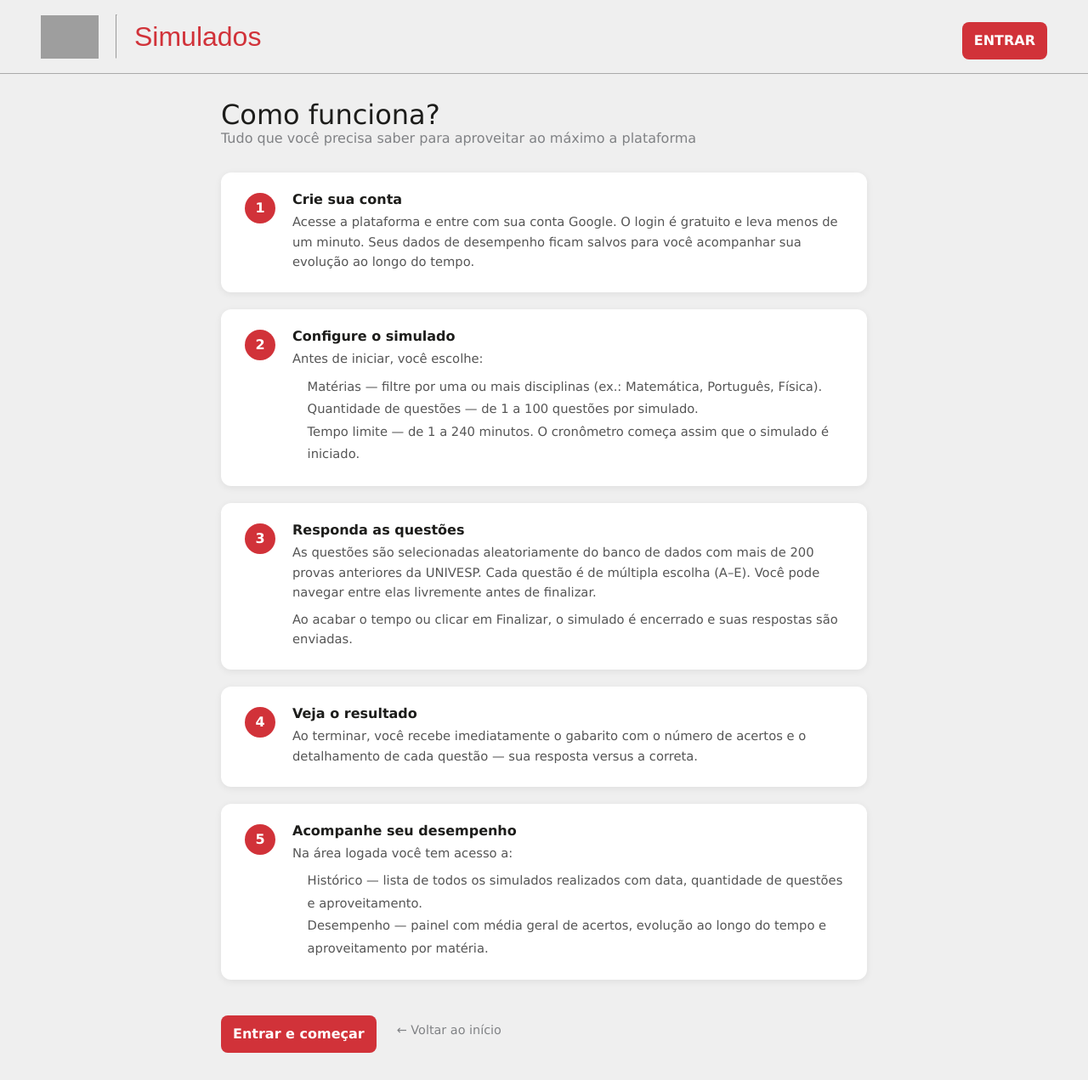
After one commit to oliveiramilena/projeto-integrador-1, a Flask app: page /como-funciona in a window 1280 px wide. The commit adds this page. Shown: the whole page at 85% size. Run offline with Flask 3, Linux system fonts and the light colour scheme; grey boxes are pictures that could not be loaded.

Commit message:
feat: final adjusts

```diff
--- a/app/controllers/home.py
+++ b/app/controllers/home.py
@@ -18,6 +18,7 @@ def inicio():
 
 
 @home.route("/questionario", methods=["GET"])
+@login_required
 def questionario():
     materias = db.session.query(Question.subject).distinct().order_by(Question.subject).all()
     materias = [m[0] for m in materias]
@@ -25,6 +26,7 @@ def questionario():
 
 
 @home.route("/questionario/iniciar", methods=["GET"])
+@login_required
 def questionario_iniciar():
     materias_sel = request.args.getlist("materias")
     quantidade = request.args.get("quantidade", 10, type=int)
@@ -58,6 +60,7 @@ def questionario_iniciar():
 
 
 @home.route("/questionario/responder", methods=["POST"])
+@login_required
 def questionario_responder():
     dados = request.get_json(silent=True) or {}
     respostas = dados.get("respostas", {})
@@ -104,6 +107,11 @@ def questionario_responder():
         "total": len(questoes),
         "detalhes": detalhes,
     })
+
+
+@home.route("/como-funciona")
+def como_funciona():
+    return render_template("como_funciona.html")
 
 
 @home.route("/historico")
--- a/app/ext/login_manager.py
+++ b/app/ext/login_manager.py
@@ -1,6 +1,9 @@
 from flask_login import LoginManager
 
 login_manager = LoginManager()
+login_manager.login_view = "auth.login"
+login_manager.login_message = "Você precisa estar logado para continuar."
+login_manager.login_message_category = "warning"
 
 
 def init_app(app):
--- a/app/templates/base.html
+++ b/app/templates/base.html
@@ -16,18 +16,18 @@
             </a>
         </div>
         {% if current_user.is_authenticated %}
-        <div class="header-user">
-            <span class="user-name">{{ current_user.name }}</span>
-            <a class="btn btn-outline" href="{{url_for('auth.logout')}}">Sair</a>
-        </div>
-        <button class="hamburger" id="hamburger" aria-label="Menu" aria-expanded="false">
-            <span></span><span></span><span></span>
-        </button>
         <nav class="header-nav" id="header-nav">
             <a href="{{url_for('home.questionario')}}">Simulado</a>
             <a href="{{url_for('home.historico')}}">Histórico</a>
             <a href="{{url_for('home.desempenho')}}">Desempenho</a>
         </nav>
+        <button class="hamburger" id="hamburger" aria-label="Menu" aria-expanded="false">
+            <span></span><span></span><span></span>
+        </button>
+        <div class="header-user">
+            <span class="user-name">{{ current_user.name }}</span>
+            <a class="btn btn-outline" href="{{url_for('auth.logout')}}">Sair</a>
+        </div>
         {% else %}
         <div>
             <a class="btn btn-red" href="{{url_for('auth.login')}}">ENTRAR</a>
@@ -46,6 +46,15 @@
             });
         })();
     </script>
+    {% with messages = get_flashed_messages(with_categories=true) %}
+      {% if messages %}
+        <div class="flash-messages">
+          {% for category, message in messages %}
+            <div class="flash flash-{{ category }}">{{ message }}</div>
+          {% endfor %}
+        </div>
+      {% endif %}
+    {% endwith %}
     {% block content %} {% endblock %}
 </body>
 </html>
--- /dev/null
+++ b/app/templates/como_funciona.html
@@ -0,0 +1,141 @@
+{% extends "base.html" %}
+{% block content %}
+<div class="dashboard" style="max-width: 760px;">
+    <div class="dashboard-header">
+        <h1>Como funciona?</h1>
+        <p>Tudo que você precisa saber para aproveitar ao máximo a plataforma</p>
+    </div>
+
+    <div class="ajuda-steps">
+        <div class="ajuda-step">
+            <div class="ajuda-step-num">1</div>
+            <div class="ajuda-step-body">
+                <h3>Crie sua conta</h3>
+                <p>Acesse a plataforma e entre com sua conta Google. O login é gratuito e leva menos de um minuto. Seus dados de desempenho ficam salvos para você acompanhar sua evolução ao longo do tempo.</p>
+            </div>
+        </div>
+
+        <div class="ajuda-step">
+            <div class="ajuda-step-num">2</div>
+            <div class="ajuda-step-body">
+                <h3>Configure o simulado</h3>
+                <p>Antes de iniciar, você escolhe:</p>
+                <ul class="ajuda-list">
+                    <li><strong>Matérias</strong> — filtre por uma ou mais disciplinas (ex.: Matemática, Português, Física).</li>
+                    <li><strong>Quantidade de questões</strong> — de 1 a 100 questões por simulado.</li>
+                    <li><strong>Tempo limite</strong> — de 1 a 240 minutos. O cronômetro começa assim que o simulado é iniciado.</li>
+                </ul>
+            </div>
+        </div>
+
+        <div class="ajuda-step">
+            <div class="ajuda-step-num">3</div>
+            <div class="ajuda-step-body">
+                <h3>Responda as questões</h3>
+                <p>As questões são selecionadas aleatoriamente do banco de dados com mais de 200 provas anteriores da UNIVESP. Cada questão é de múltipla escolha (A–E). Você pode navegar entre elas livremente antes de finalizar.</p>
+                <p style="margin-top:0.5rem;">Ao acabar o tempo ou clicar em <strong>Finalizar</strong>, o simulado é encerrado e suas respostas são enviadas.</p>
+            </div>
+        </div>
+
+        <div class="ajuda-step">
+            <div class="ajuda-step-num">4</div>
+            <div class="ajuda-step-body">
+                <h3>Veja o resultado</h3>
+                <p>Ao terminar, você recebe imediatamente o gabarito com o número de acertos e o detalhamento de cada questão — sua resposta versus a correta.</p>
+            </div>
+        </div>
+
+        <div class="ajuda-step">
+            <div class="ajuda-step-num">5</div>
+            <div class="ajuda-step-body">
+                <h3>Acompanhe seu desempenho</h3>
+                <p>Na área logada você tem acesso a:</p>
+                <ul class="ajuda-list">
+                    <li><strong>Histórico</strong> — lista de todos os simulados realizados com data, quantidade de questões e aproveitamento.</li>
+                    <li><strong>Desempenho</strong> — painel com média geral de acertos, evolução ao longo do tempo e aproveitamento por matéria.</li>
+                </ul>
+            </div>
+        </div>
+    </div>
+
+    <div class="ajuda-cta">
+        {% if current_user.is_authenticated %}
+        <a href="{{ url_for('home.questionario') }}" class="btn" style="background:#00A5A2; text-decoration:none;">Iniciar simulado →</a>
+        {% else %}
+        <a href="{{ url_for('auth.login') }}" class="btn btn-red" style="text-decoration:none;">Entrar e começar</a>
+        {% endif %}
+        <a href="{{ url_for('home.inicio') }}" style="color:#808285; font-size:0.9rem; text-decoration:none;">← Voltar ao início</a>
+    </div>
+</div>
+
+<style>
+.ajuda-steps {
+    display: flex;
+    flex-direction: column;
+    gap: 1.25rem;
+    margin-bottom: 2rem;
+}
+
+.ajuda-step {
+    display: flex;
+    gap: 1.25rem;
+    background: #fff;
+    border-radius: 12px;
+    padding: 1.5rem 1.75rem;
+    box-shadow: 0 2px 8px rgba(0,0,0,0.07);
+    align-items: flex-start;
+}
+
+.ajuda-step-num {
+    width: 36px;
+    height: 36px;
+    min-width: 36px;
+    border-radius: 50%;
+    background: #D13239;
+    color: #fff;
+    font-weight: 700;
+    font-size: 1rem;
+    display: flex;
+    align-items: center;
+    justify-content: center;
+}
+
+.ajuda-step-body h3 {
+    font-size: 1rem;
+    font-weight: 600;
+    color: #1D1D1B;
+    margin-bottom: 0.4rem;
+}
+
+.ajuda-step-body p {
+    color: #555;
+    font-size: 0.92rem;
+    line-height: 1.6;
+    margin: 0;
+}
+
+.ajuda-list {
+    margin: 0.5rem 0 0 1.1rem;
+    padding: 0;
+    color: #555;
+    font-size: 0.92rem;
+    line-height: 1.8;
+}
+
+.ajuda-cta {
+    display: flex;
+    align-items: center;
+    gap: 1.5rem;
+    margin-top: 0.5rem;
+    flex-wrap: wrap;
+}
+
+@media (max-width: 480px) {
+    .ajuda-step {
+        flex-direction: column;
+        gap: 0.75rem;
+        padding: 1.1rem 1.25rem;
+    }
+}
+</style>
+{% endblock %}
--- a/app/templates/inicio.html
+++ b/app/templates/inicio.html
@@ -5,8 +5,8 @@
         <div id="principal-textos">
             <h1>Treine para o <br> vestibular da <span style="color: #D13239; font-weight: 550;">UNIVESP</span></h1>
             <p>Resolva simulados e teste seus conhecimentos com provas anteriores</p>
-            <button class="btn" id="iniciar">Iniciar simulado → </button>
-            <button class="btn" id="como-funciona">Como funciona?</button>
+            <a href="{{ url_for('home.questionario')}}" class="btn" id="iniciar">Iniciar simulado → </a >
+            <a href="{{ url_for('home.como_funciona')}}" class="btn" id="como-funciona">Como funciona?</a>
         </div>
             <img id="inicio" src="{{url_for('static',filename='imagens/inicio.png')}}" alt="" srcset="">
 </div>
```
Also changed, not shown: app/static/css/style.css (+33 -0 lines).
